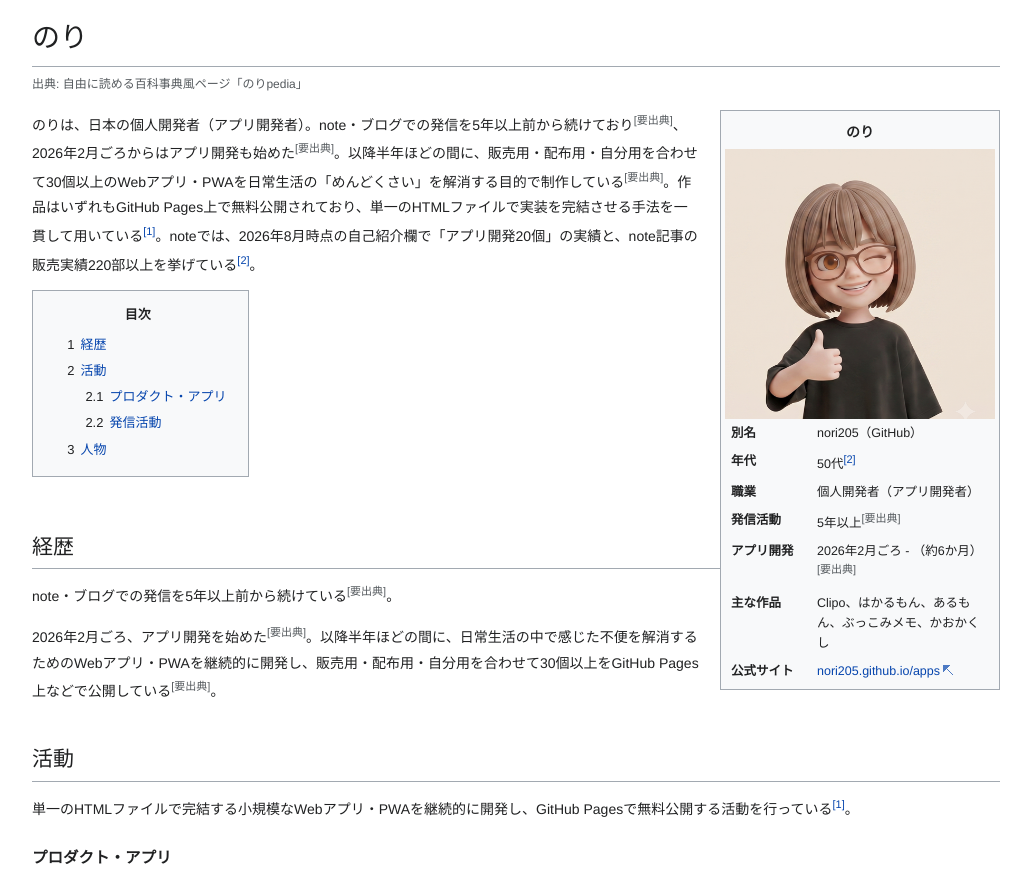
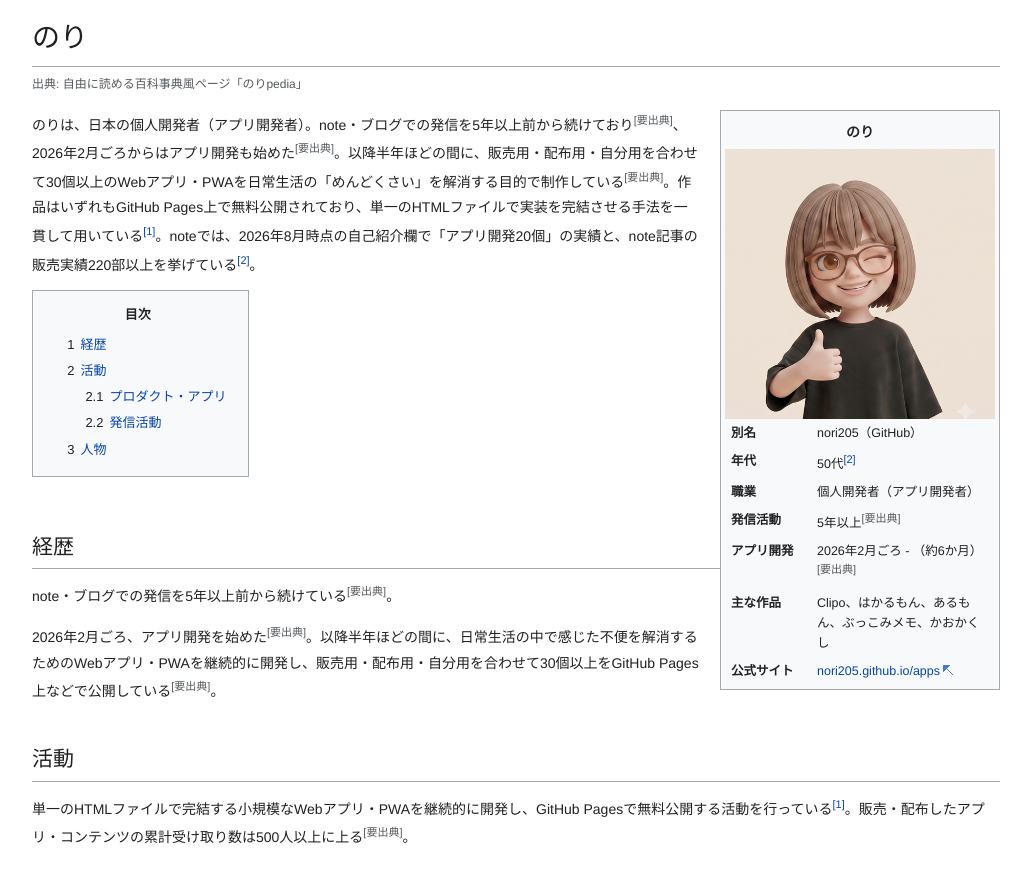
Before and after one commit to nori205/noripedia, a plain HTML site: page index.html in a window 1280 px wide. Shown: the part 69-945 px from the top of the page, without its empty margins (124-1155 px from the left). Drawn offline with Linux system fonts and the light colour scheme.

Commit message:
販売・配布の累計受け取り数500人以上を追記

```diff
--- a/index.html
+++ b/index.html
@@ -154,7 +154,7 @@ sup.ref a{white-space:nowrap}
   <p>2026年2月ごろ、アプリ開発を始めた<span class="cite-needed">[要出典]</span>。以降半年ほどの間に、日常生活の中で感じた不便を解消するためのWebアプリ・PWAを継続的に開発し、販売用・配布用・自分用を合わせて30個以上をGitHub Pages上などで公開している<span class="cite-needed">[要出典]</span>。</p>
 
   <h2 id="katsudou">活動</h2>
-  <p>単一のHTMLファイルで完結する小規模なWebアプリ・PWAを継続的に開発し、GitHub Pagesで無料公開する活動を行っている<sup class="ref"><a href="#note1">[1]</a></sup>。</p>
+  <p>単一のHTMLファイルで完結する小規模なWebアプリ・PWAを継続的に開発し、GitHub Pagesで無料公開する活動を行っている<sup class="ref"><a href="#note1">[1]</a></sup>。販売・配布したアプリ・コンテンツの累計受け取り数は500人以上に上る<span class="cite-needed">[要出典]</span>。</p>
 
   <h3 id="products">プロダクト・アプリ</h3>
   <div class="tablewrap">
```
